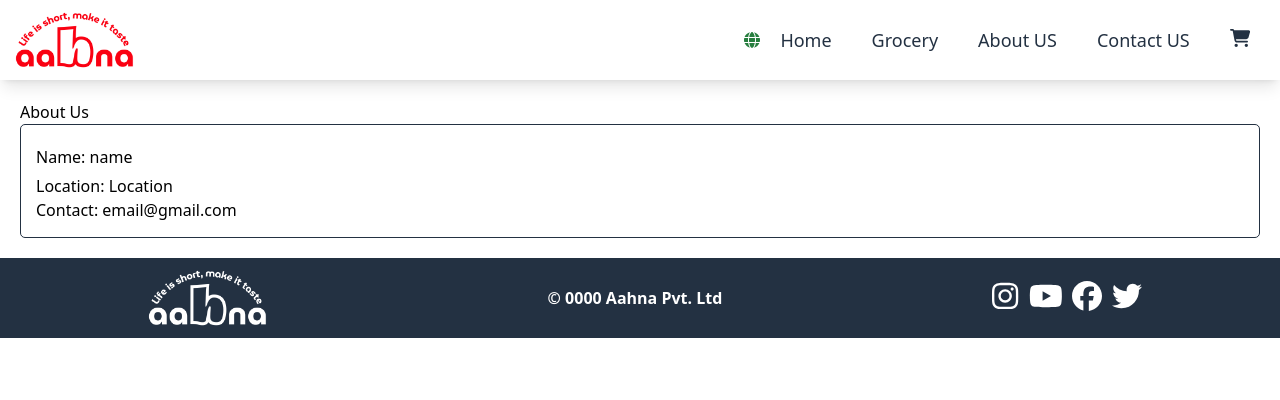
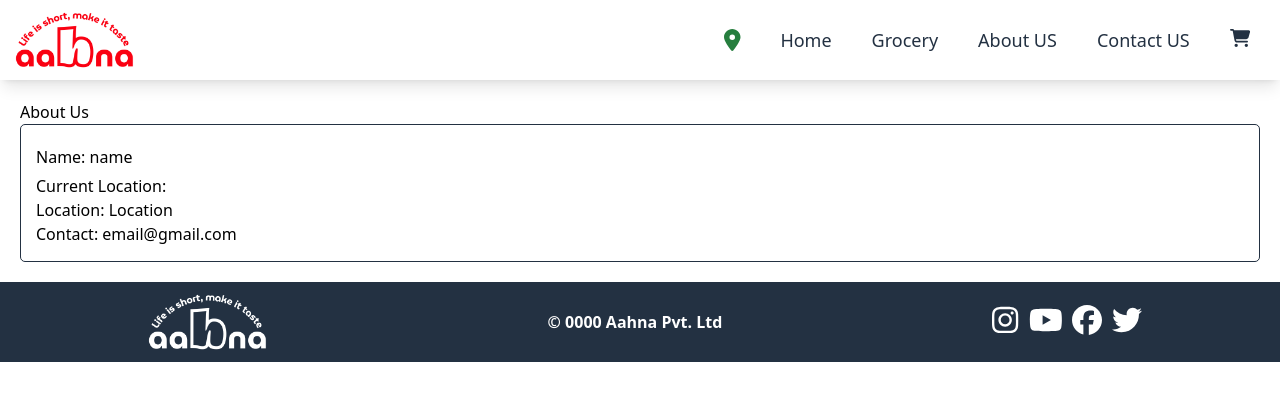
Before and after one commit to hajivalid/Aahna-Foods, a React (Vite) app: page /about in a window 1280 px wide. Shown: the top 400 px of the page. Built offline with nearby package versions, Linux system fonts and the light colour scheme; no server answers.

Commit message:
Context and UseContext

```diff
--- a/src/App.js
+++ b/src/App.js
@@ -1,42 +1,80 @@
-import React, { Suspense, lazy } from 'react';
-import ReactDOM from 'react-dom/client';
-import Header from './components/Header/Header';
-import Body from './components/Body';
-import Footer from './components/Footer';
-import { createBrowserRouter, RouterProvider, Outlet } from 'react-router-dom';
+import React, { Suspense, lazy, useEffect, useState } from "react";
+import ReactDOM from "react-dom/client";
+import Header from "./components/Header/Header";
+import Body from "./components/Body";
+import Footer from "./components/Footer";
+import { createBrowserRouter, RouterProvider, Outlet } from "react-router-dom";
 //import AboutUs from './components/AboutUs';
-import Error from './components/Error';
-import ContactUs from './components/ContactUs';
-import RestaurantMenu from './components/RestaurantMenu/RestaurantMenu';
+import Error from "./components/Error";
+import ContactUs from "./components/ContactUs";
+import RestaurantMenu from "./components/RestaurantMenu/RestaurantMenu";
+import AddressContext from "./utils/AddressContext";
+import { getGeoLocation } from "./utils/helper";
 //import Grocery from './components/Grocery';
 
-const Grocery = lazy(()=> import('./components/Grocery'));
-const AboutUs = lazy(()=> import('./components/AboutUs'));
+const Grocery = lazy(() => import("./components/Grocery"));
+const AboutUs = lazy(() => import("./components/AboutUs"));
 
-const AppLayout = () =>{
-    return(
-        <div className="m-0 relative font-['Gill Sans', 'Gill Sans MT', Calibri, 'Trebuchet MS', sans-serif]" >
-            <Header/>
-            <Outlet/>
-            <Footer/>
-        </div>
+const AppLayout = () => {
+  const [currentAdd, setCurrentAdd] = useState();
 
-    )
-}
+  useEffect(() => {
+    fetchCurrentLocation().then((data) => {
+      const {neighbourhood, county, city, postcode} = data?.address;
+      setCurrentAdd(`${neighbourhood}, ${county}, ${city}, ${postcode}`);
+    });
+  }, []);
+
+  const fetchCurrentLocation = async () => {
+    const { latitude, longitude } = await getGeoLocation();
+    console.log(
+      `https://nominatim.openstreetmap.org/reverse?lat=${latitude}&lon=${longitude}&format=json`
+    );
+    let data = await fetch(
+      `https://nominatim.openstreetmap.org/reverse?lat=${latitude}&lon=${longitude}&format=json`
+    );
+    const json = await data.json();
+    return json;
+  };
+
+  return (
+    <div className="m-0 relative font-['Gill Sans', 'Gill Sans MT', Calibri, 'Trebuchet MS', sans-serif]">
+      <AddressContext.Provider value={{ currentLocation: currentAdd }}>
+        <Header />
+        <Outlet />
+        <Footer />
+      </AddressContext.Provider>
+    </div>
+  );
+};
 const appRouter = createBrowserRouter([
   {
     path: "",
     element: <AppLayout />,
     children: [
       { path: "/", element: <Body /> },
-      { path: "/about", element: <Suspense fallback={<h3>Loading...</h3>}><AboutUs /></Suspense> },
+      {
+        path: "/about",
+        element: (
+          <Suspense fallback={<h3>Loading...</h3>}>
+            <AboutUs />
+          </Suspense>
+        ),
+      },
       { path: "/contact", element: <ContactUs /> },
-      {path: "/grocery", element: <Suspense fallback={<h2>Loading...</h2>}><Grocery/></Suspense>},
-      { path: "/restaurant/:resid", element: <RestaurantMenu/>}
+      {
+        path: "/grocery",
+        element: (
+          <Suspense fallback={<h2>Loading...</h2>}>
+            <Grocery />
+          </Suspense>
+        ),
+      },
+      { path: "/restaurant/:resid", element: <RestaurantMenu /> },
     ],
-    errorElement: <Error/>
+    errorElement: <Error />,
   },
 ]);
 
 const root = ReactDOM.createRoot(document.getElementById("root"));
-root.render(<RouterProvider  router={appRouter}/>);
+root.render(<RouterProvider router={appRouter} />);
--- a/src/components/Header/Header.js
+++ b/src/components/Header/Header.js
@@ -1,40 +1,64 @@
 import logo from "../../utils/images/Aahna_white.png";
 import { FontAwesomeIcon } from "@fortawesome/react-fontawesome";
-import { faShoppingCart, faGlobe } from "@fortawesome/free-solid-svg-icons";
+import { faShoppingCart, faGlobe, faLocationDot } from "@fortawesome/free-solid-svg-icons";
 import { Link } from "react-router-dom";
 import useOnlineStatus from "../../utils/useOnlineStatus";
+import { useContext } from "react";
+import AddressContext from "../../utils/AddressContext";
 
 const Header = () => {
   const onlineStatus = useOnlineStatus();
   const signalIcon = onlineStatus ? "online" : "offline";
+  const {currentLocation} = useContext(AddressContext);
   return (
     <div className="flex justify-between items-center shadow-lg">
-      <img className="w-[150px] h-20 object-cover" alt="logo" src={logo} />
+      <div className="flex items-center">
+        <img className="w-[150px] h-20 object-cover" alt="logo" src={logo} />
+      </div>
       <div className="nav-list">
         <ul className="flex items-center mx-[10px] my-auto">
-          <li className={`list-none onlineStatus ${signalIcon}`}>
-            <FontAwesomeIcon icon={faGlobe} />
+          <li className={`list-none onlineStatus text-[22px] ${signalIcon}`}>
+            <FontAwesomeIcon icon={faLocationDot} />
+            <span className={`text-[14px] ${signalIcon} font-medium mr-4 ml-1`}>{currentLocation}</span>
           </li>
           <li className="list-none text-[#233142] cursor-pointer ">
             <Link
               className="decoration-inherit text-[18px] p-5 hover:text-[#FA0112]"
-              to="/">Home</Link>
+              to="/"
+            >
+              Home
+            </Link>
           </li>
           <li className="list-none text-[#233142] cursor-pointer">
-            <Link className="decoration-inherit text-[18px] p-5 hover:text-[#FA0112]"
-            to="/grocery">Grocery</Link>
+            <Link
+              className="decoration-inherit text-[18px] p-5 hover:text-[#FA0112]"
+              to="/grocery"
+            >
+              Grocery
+            </Link>
           </li>
           <li className="list-none text-[#233142] cursor-pointer ">
-            <Link className="decoration-inherit text-[18px] p-5 hover:text-[#FA0112]"
-            to="/about">About US</Link>
+            <Link
+              className="decoration-inherit text-[18px] p-5 hover:text-[#FA0112]"
+              to="/about"
+            >
+              About US
+            </Link>
           </li>
           <li className="list-none text-[#233142] cursor-pointer">
             {" "}
-            <Link className="decoration-inherit text-[18px] p-5 hover:text-[#FA0112]"
-            to="/contact">Contact US</Link>
+            <Link
+              className="decoration-inherit text-[18px] p-5 hover:text-[#FA0112]"
+              to="/contact"
+            >
+              Contact US
+            </Link>
           </li>
           <li className="list-none text-[#233142] cursor-pointer">
-            <FontAwesomeIcon className="decoration-inherit text-[18px] p-5 hover:text-[#FA0112]" icon={faShoppingCart} />
+            <FontAwesomeIcon
+              className="decoration-inherit text-[18px] p-5 hover:text-[#FA0112]"
+              icon={faShoppingCart}
+            />
           </li>
         </ul>
       </div>
--- a/src/components/user.js
+++ b/src/components/user.js
@@ -1,4 +1,5 @@
 import { Component } from "react";
+import AddressContext from "../utils/AddressContext";
 
 
 class User extends Component {
@@ -29,6 +30,9 @@ class User extends Component {
         return (
             <div className="aboutCard">
                 <h3>Name: {name}</h3>
+                <AddressContext.Consumer>
+                    {({currentLocation})=> <div>Current Location: {currentLocation}</div>}
+                </AddressContext.Consumer>
                 <div>Location: {location}</div>
                 <div>Contact: {login}@gmail.com</div>
             </div>
--- /dev/null
+++ b/src/utils/AddressContext.js
@@ -0,0 +1,7 @@
+import { createContext } from "react";
+
+const AddressContext = createContext({
+    currentLocation: 'Hyderabad'
+})
+
+export default AddressContext;
--- a/src/utils/constants.js
+++ b/src/utils/constants.js
@@ -4,11 +4,13 @@ import { getGeoLocation } from "../utils/helper";
 export const getUrlsBasedOnGeoLocation = async () => {
   try {
     const { latitude, longitude } = await getGeoLocation();
+    console.log(latitude, longitude);
 
     const CARD_INFO = `https://www.swiggy.com/dapi/restaurants/list/v5?lat=${latitude}&lng=${longitude}&is-seo-homepage-enabled=true&page_type=DESKTOP_WEB_LISTING`;
     const REST_INFO = `https://www.swiggy.com/dapi/menu/pl?page-type=REGULAR_MENU&complete-menu=true&lat=${latitude}&lng=${longitude}&restaurantId=`;
+    const CURRENT_LOCATION = `https://nominatim.openstreetmap.org/reverse?lat=${latitude}&lon=${longitude}&format=json`;
 
-    return {CARD_INFO, REST_INFO};
+    return {CARD_INFO, REST_INFO, CURRENT_LOCATION};
   } catch (error) {
     console.error("Error:", error.message);
     return null;
--- a/src/utils/helper.js
+++ b/src/utils/helper.js
@@ -1,9 +1,3 @@
-// export const fetchCardInfo = async() =>{
-//     let data = await fetch("https://www.swiggy.com/dapi/restaurants/list/v5?lat=17.4860808&lng=78.3963095&is-seo-homepage-enabled=true&page_type=DESKTOP_WEB_LISTING");
-//     const json = await data.json();
-//     return json;
-// }
-
 export const getGeoLocation = () => {
   return new Promise((resolve, reject) => {
     navigator.geolocation.getCurrentPosition(
```
Lines whose indentation alone changed are shown as unchanged.
